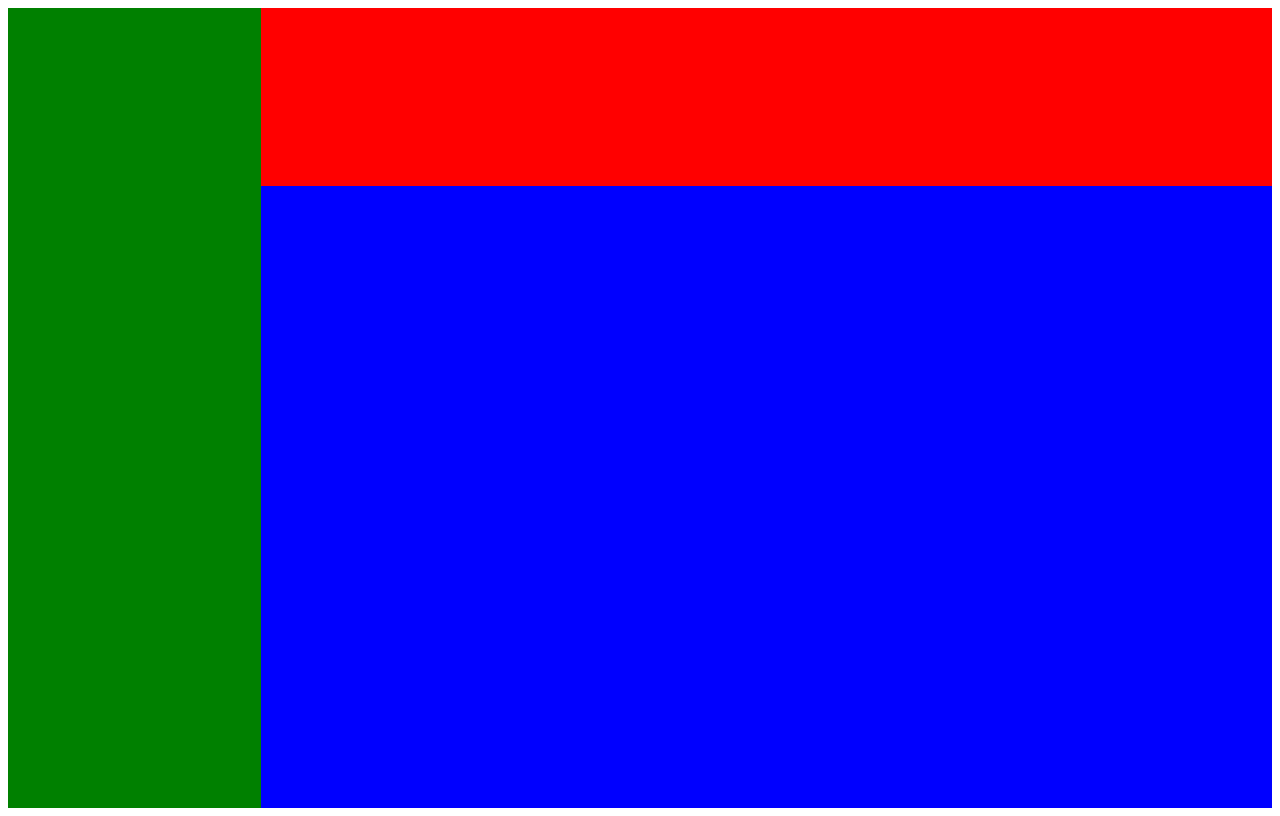
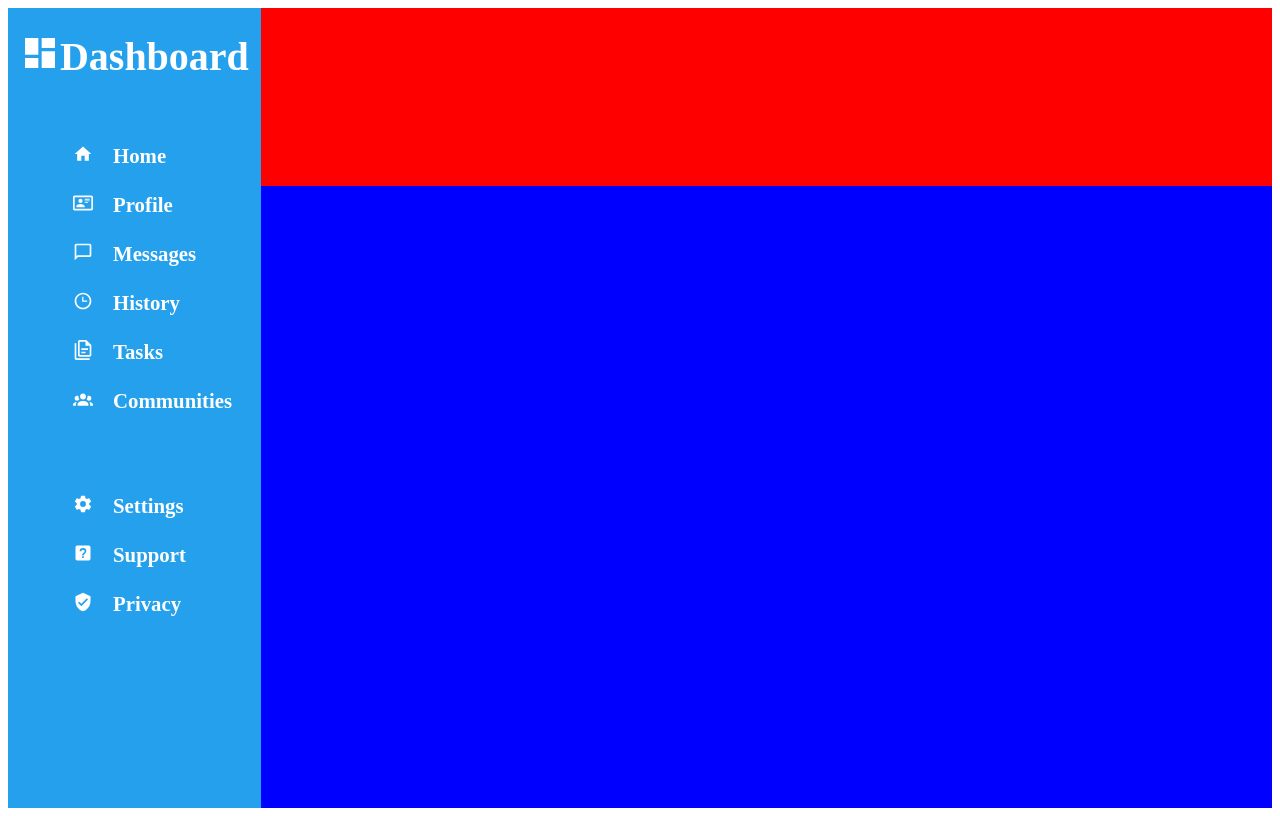
Before and after one commit to MuhammadAbdullahWarraich/admin-dashboard-TOP, a plain HTML site: page index.html in a window 1280 px wide. Drawn offline with Linux system fonts and the light colour scheme.

Commit message:
feat: make basic sidebar

```diff
--- a/index.html
+++ b/index.html
@@ -11,7 +11,112 @@
       <div id="header1"></div>
       <div id="header2"></div>
     </div>
-    <div id="sidebar"></div>
+    <div id="sidebar">
+      <div id="logo">
+        <div>
+          <img
+            src="media-files/sidebar/dashboard.svg"
+            alt="logo-icon"
+            height="40px"
+          />
+        </div>
+        <div>Dashboard</div>
+      </div>
+      <ul class="sidebar-list">
+        <li>
+          <a href="#">
+            <img
+              src="media-files/sidebar/home.svg"
+              alt="home-icon"
+              height="20px"
+              aria-hidden="true"
+            />Home
+          </a>
+        </li>
+        <li>
+          <a href="#">
+            <img
+              src="media-files/sidebar/profile.svg"
+              alt="profile-icon"
+              height="20px"
+              aria-hidden="true"
+            />Profile
+          </a>
+        </li>
+        <li>
+          <a href="#">
+            <img
+              src="media-files/sidebar/messages.svg"
+              alt="messages-icon"
+              height="20px"
+              aria-hidden="true"
+            />Messages
+          </a>
+        </li>
+        <li>
+          <a href="#">
+            <img
+              src="media-files/sidebar/history.svg"
+              alt="history-icon"
+              height="20px"
+              aria-hidden="true"
+            />History
+          </a>
+        </li>
+        <li>
+          <a href="#">
+            <img
+              src="media-files/sidebar/tasks.svg"
+              alt="tasks-icon"
+              height="20px"
+              aria-hidden="true"
+            />Tasks
+          </a>
+        </li>
+        <li>
+          <a href="#">
+            <img
+              src="media-files/sidebar/communities.svg"
+              alt="communities-icon"
+              height="20px"
+              aria-hidden="true"
+            />Communities
+          </a>
+        </li>
+      </ul>
+      <ul class="sidebar-list">
+        <li>
+          <a href="#">
+            <img
+              src="media-files/sidebar/settings.svg"
+              alt="settings-icon"
+              height="20px"
+              aria-hidden="true"
+            />Settings
+          </a>
+        </li>
+        <li>
+          <a href="#">
+            <img
+              src="media-files/sidebar/support.svg"
+              alt="support-icon"
+              height="20px"
+              aria-hidden="true"
+            />Support
+          </a>
+        </li>
+        <li>
+          <a href="#">
+            <img
+              src="media-files/sidebar/privacy.svg"
+              alt="privacy-icon"
+              height="20px"
+              aria-hidden="true"
+            />Privacy
+          </a>
+        </li>
+      </ul>
+    </div>
     <div id="main-content"></div>
   </body>
 </html>
--- a/styles.css
+++ b/styles.css
@@ -12,10 +12,43 @@ body > div {
   grid-area: 1/2/3/-1;
 }
 #sidebar {
-  background-color: green;
+  background-color: #24a0ed;
+  color: white;
   grid-area: 1/1/-1/2;
+  font-weight: bold;
+  font-size: 1.3rem;
+  padding: 25px;
+  display: flex;
+  flex-direction: column;
+  gap: 40px;
 }
 #main-content {
   background-color: blue;
   grid-area: 3/2/-1/-1;
 }
+#logo {
+  display: grid;
+  align-content: center;
+  grid-auto-flow: column;
+  font-size: 40px;
+  justify-content: center;
+}
+ul.sidebar-list {
+  list-style-type: none;
+  display: flex;
+  flex-direction: column;
+  gap: 25px;
+}
+ul.sidebar-list a {
+  text-decoration: none;
+  font: inherit;
+  color: inherit;
+}
+ul.sidebar-list > li > a {
+  display: flex;
+  justify-content: start;
+  gap: 20px;
+}
+ul.sidebar-list + ul.sidebar-list {
+  margin-top: 20px;
+}
```
